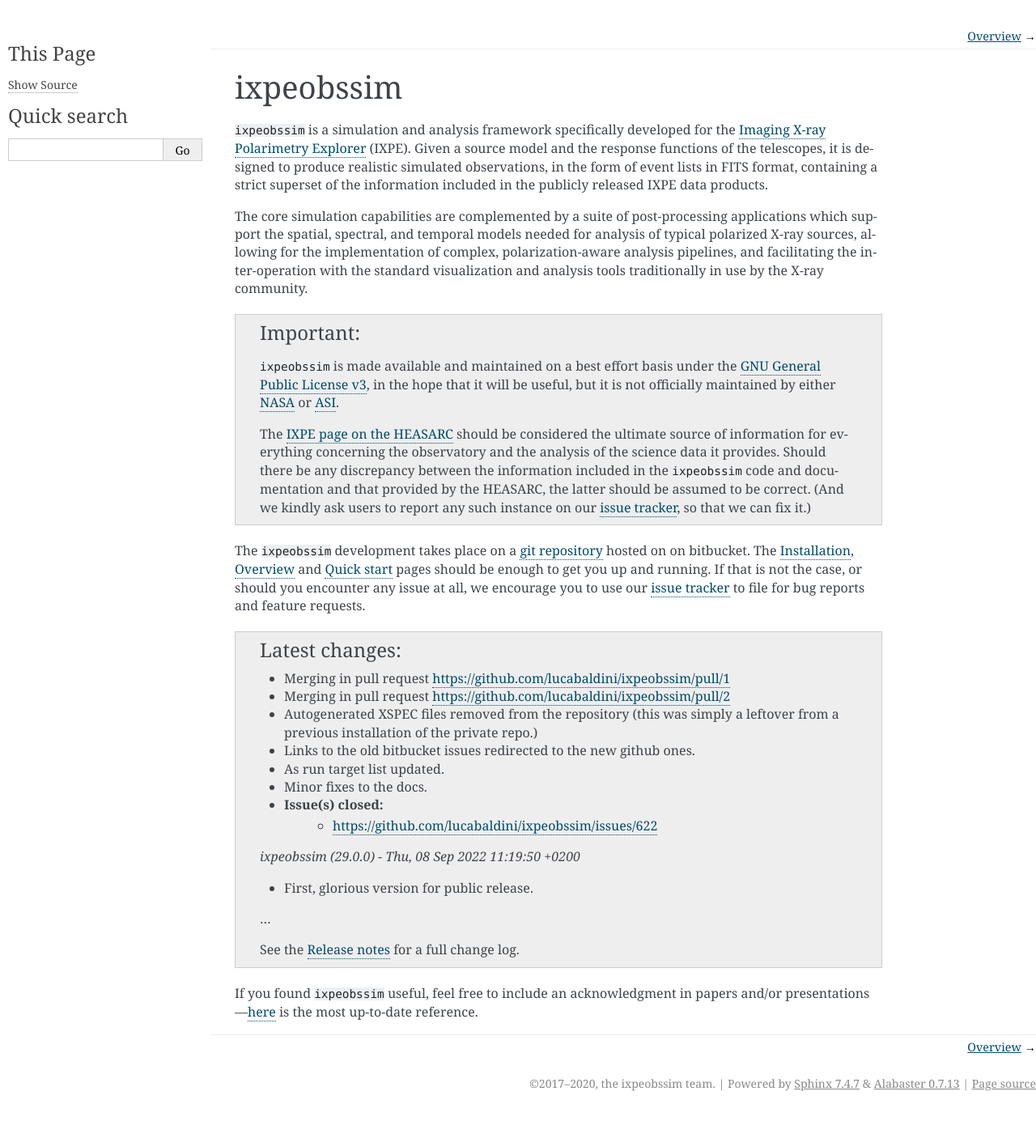
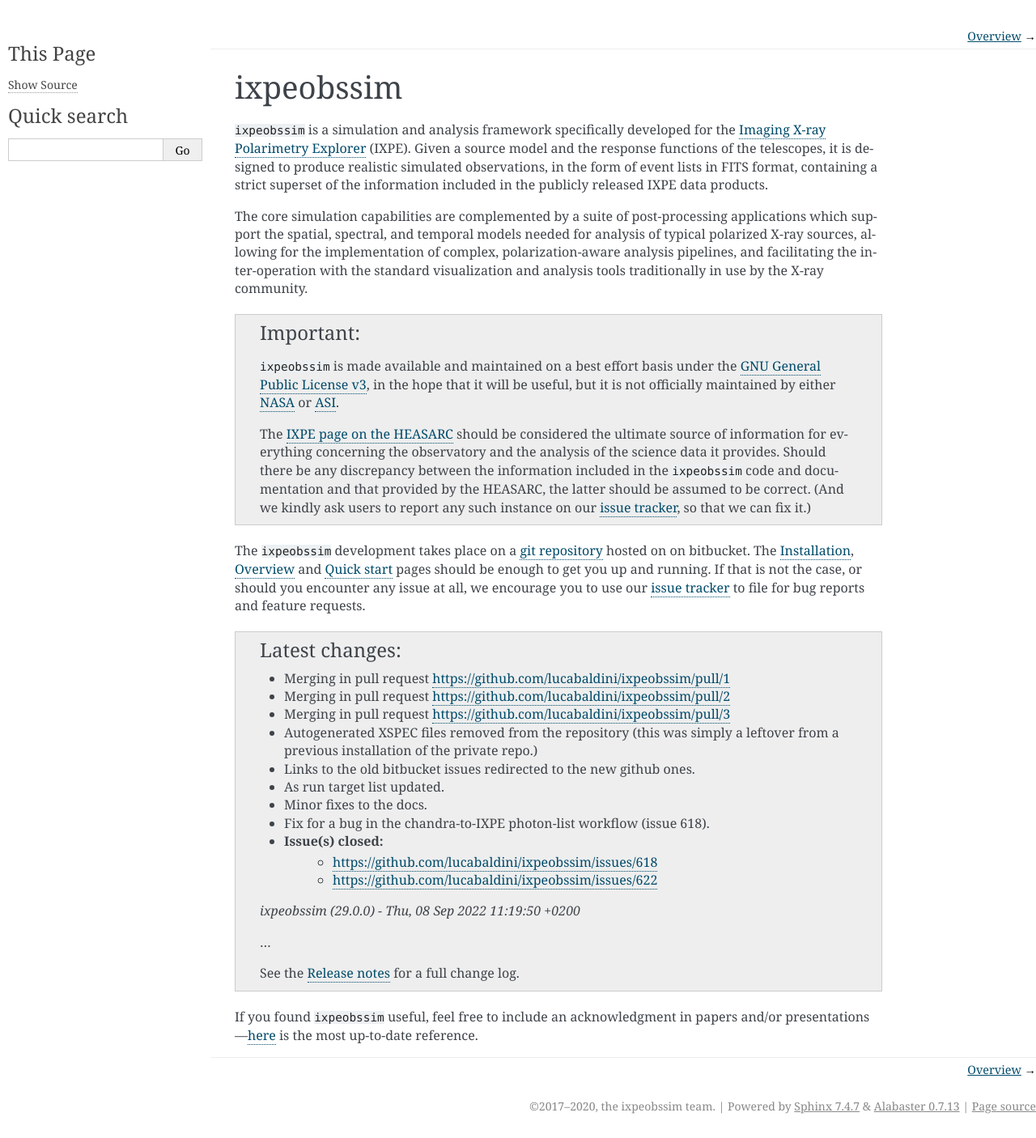
Before and after one commit to lucabaldini/ixpeobssim, a Sphinx documentation site: the page built from docs/index.rst, in a window 1280 px wide. Shown: the whole page at 81% size. Built offline with Sphinx 7.4.7, drawn with Linux system fonts in a browser that asks for light colours; formulas are drawn with MathJax 3; before the commit the page ends 1378 px from its top, so only the background shows below that.

Commit message:
Updated release notes.

```diff
--- a/docs/release_notes.rst
+++ b/docs/release_notes.rst
@@ -5,12 +5,15 @@ Release notes
 * Merging in pull request https://github.com/lucabaldini/ixpeobssim/pull/623
 * Merging in pull request https://github.com/lucabaldini/ixpeobssim/pull/1
 * Merging in pull request https://github.com/lucabaldini/ixpeobssim/pull/2
+* Merging in pull request https://github.com/lucabaldini/ixpeobssim/pull/3
 * Autogenerated XSPEC files removed from the repository (this was simply a
   leftover from a previous installation of the private repo.)
 * Links to the old bitbucket issues redirected to the new github ones.
 * As run target list updated.
 * Minor fixes to the docs.
-* Issue(s) closed:
+* Fix for a bug in the chandra-to-IXPE photon-list workflow (issue 618).
+* Issue(s) closed:
+      * https://github.com/lucabaldini/ixpeobssim/issues/618
       * https://github.com/lucabaldini/ixpeobssim/issues/622
 
 
```
